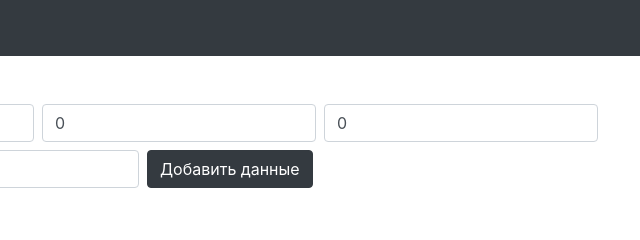
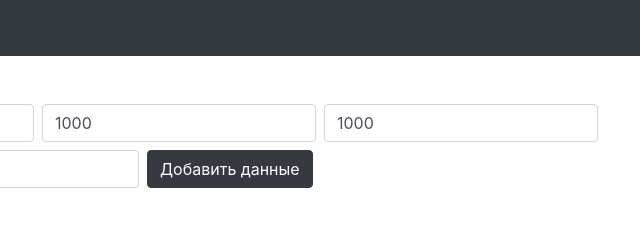
Before and after one commit to web-coder2/hba-cash, a plain HTML site: page hba-cash/public/index.html in a window 1280 px wide. Shown: the top 240 px of the page, 432-1072 px from the left. Drawn offline with nearby package versions, Linux system fonts and the light colour scheme; no server answers.

```diff
--- a/hba-cash/data.json
+++ b/hba-cash/data.json
@@ -1 +1 @@
-[{"date":"Fr-46-2025","robot":40000,"summHold":0,"diffHold":0,"oklad":35000,"office":35000},{"date":"2025-03-25","robot":"10000","summHold":"20001","diffHold":"30000","oklad":35000,"office":35000}]
+[{"date":"Fr-46-2025","robot":40000,"summHold":0,"diffHold":0,"oklad":35000,"office":35000},{"date":"2025-03-25","robot":"10000","summHold":"20001","diffHold":"30000","oklad":35000,"office":35000},{"date":"Fr-58-2025","robot":40000,"summHold":"123123","diffHold":"123123","oklad":35000,"office":35000},{"date":"2025-03-06","robot":40000,"summHold":"123123","diffHold":"123123","oklad":35000,"office":35000},{"date":"2025-03-05","robot":40000,"summHold":"500","diffHold":"500","oklad":35000,"office":35000}]
--- a/hba-cash/public/app.js
+++ b/hba-cash/public/app.js
@@ -5,10 +5,10 @@
     },
     data: {
         createData: {
-            date: dayjs(new Date).format("dd-mm-YYYY"),
+            date: '',
             robot: 40000,
-            summHold: 0,
-            diffHold: 0,
+            summHold: 1000,
+            diffHold: 1000,
             oklad: 35000,
             office: 35000
         }
--- a/hba-cash/public/index.html
+++ b/hba-cash/public/index.html
@@ -28,11 +28,11 @@
             <div class="container-fluid mt-5">
                 <div class="form-inline">
                     <input type="date" class="form-control mb-2 mr-sm-2" placeholder="Дата" v-model="createData.date">
-                    <input type="text" class="form-control mb-2 mr-sm-2" placeholder="Робот" v-model="createData.robot">
-                    <input type="number" class="form-control mb-2 mr-sm-2" placeholder="Сумма холдов" v-model="createData.summHold">
-                    <input type="number" class="form-control mb-2 mr-sm-2" placeholder="Разница холдов" v-model="createData.diffHold">
-                    <input type="number" class="form-control mb-2 mr-sm-2" placeholder="Оклад" v-model="createData.oklad">
-                    <input type="number" class="form-control mb-2 mr-sm-2" placeholder="Оффис" v-model="createData.office">
+                    <input class="form-control mb-2 mr-sm-2" placeholder="Робот" v-model="createData.robot">
+                    <input class="form-control mb-2 mr-sm-2" placeholder="Сумма холдов" v-model="createData.summHold">
+                    <input class="form-control mb-2 mr-sm-2" placeholder="Разница холдов" v-model="createData.diffHold">
+                    <input class="form-control mb-2 mr-sm-2" placeholder="Оклад" v-model="createData.oklad">
+                    <input class="form-control mb-2 mr-sm-2" placeholder="Оффис" v-model="createData.office">
                     <button class="btn btn-dark mb-2" @click="created()">Добавить данные</button>
                 </div>
             </div>
@@ -40,8 +40,8 @@
             <div class="container-fluid mt-5">
                 <h2 class="text-dark">Изменить Оклад по умолчанию</h2>
                 <div class="form-inline mt-3">
-                    <input type="number" class="form-control mb-2 mr-sm-2" placeholder="Оклад супервайзера">
-                    <input type="number" class="form-control mb-2 mr-sm-2" placeholder="Оклад трафик-мена">
+                    <input class="form-control mb-2 mr-sm-2" placeholder="Оклад супервайзера">
+                    <input class="form-control mb-2 mr-sm-2" placeholder="Оклад трафик-мена">
                     <button class="btn btn-dark mb-2">Изменить данные</button>
                 </div>
             </div>
```
